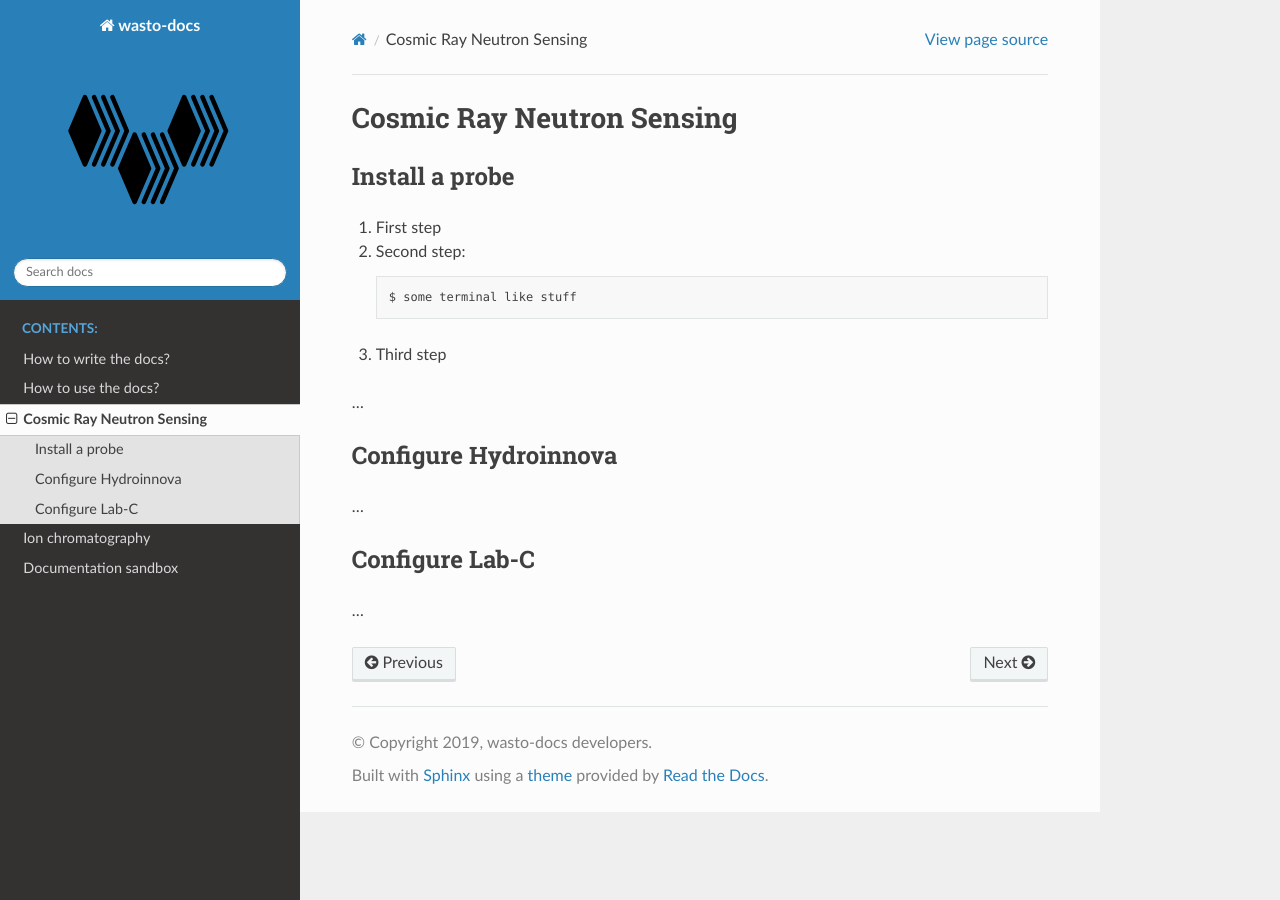
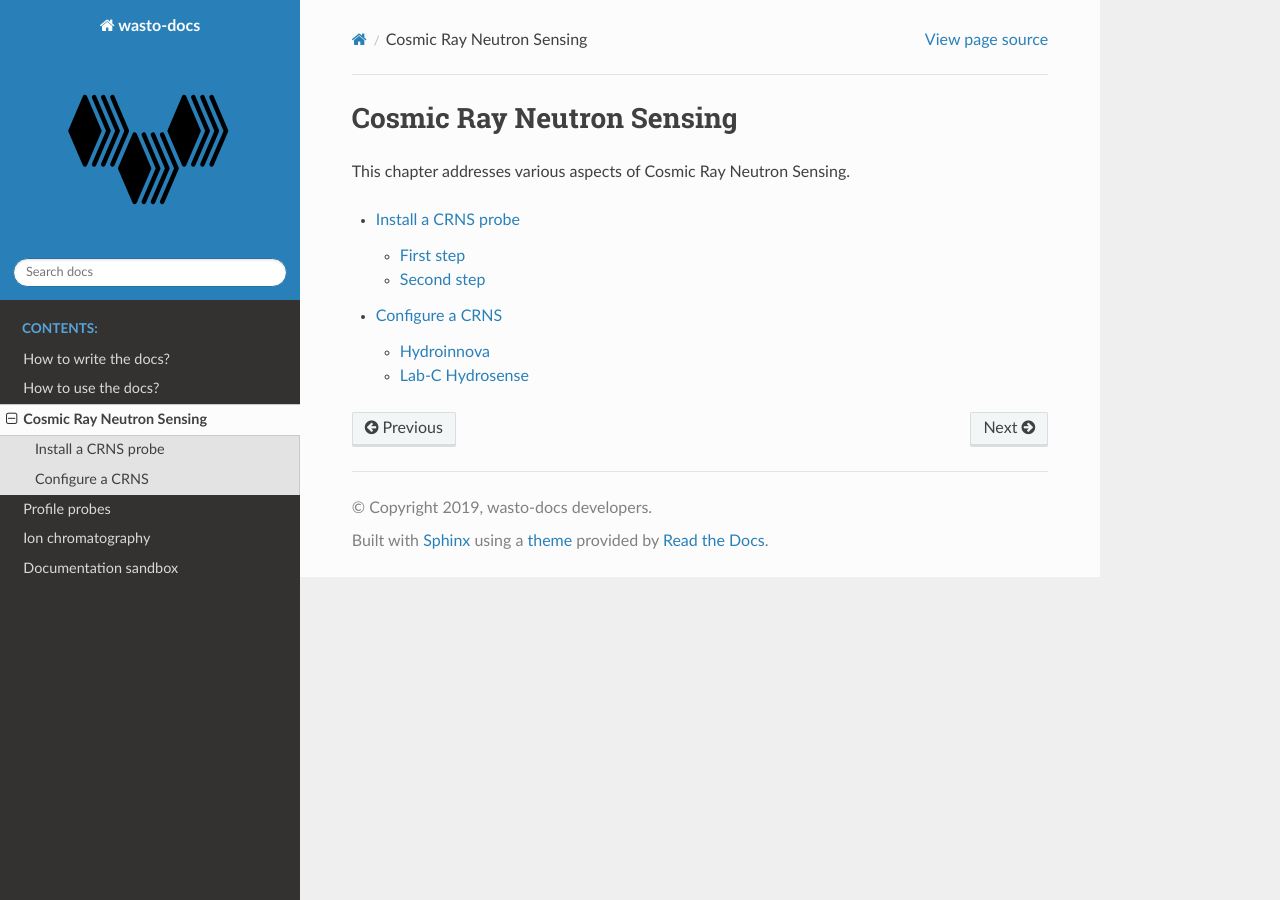
Before and after one commit to heistermann/wasto-docs, a Sphinx documentation site: the page built from docs/source/crns.rst, in a window 1280 px wide. Built offline with Sphinx 7.4.7 and the Read the Docs theme 2.0.0, drawn with Linux system fonts in a browser that asks for light colours.

```diff
--- a/docs/source/chromatography/calibration.rst
+++ b/docs/source/chromatography/calibration.rst
@@ -1,4 +1,4 @@
 Calibration
 ===========
 
-Add some documentation.
+Add some content.
--- a/docs/source/crns.rst
+++ b/docs/source/crns.rst
@@ -1,26 +1,10 @@
 Cosmic Ray Neutron Sensing
 ==========================
 
-Install a probe
----------------
+This chapter addresses various aspects of Cosmic Ray Neutron Sensing.
 
-1. First step
+.. toctree::
+   :maxdepth: 2
 
-2. Second step::
-
-      $ some terminal like stuff
-
-3. Third step
-
-...
-
-
-Configure Hydroinnova
------------------------
-
-...
-
-Configure Lab-C
------------------------
-
-...
+   crns/install
+   crns/configure
--- /dev/null
+++ b/docs/source/crns/configure.rst
@@ -0,0 +1,12 @@
+Configure a CRNS
+================
+
+Hydroinnova
+-----------
+
+Add some content.
+
+Lab-C Hydrosense
+----------------
+
+Add some content.
--- a/docs/source/index.rst
+++ b/docs/source/index.rst
@@ -12,6 +12,7 @@ These pages provide documentation of lab and field procedures.
   writethedocs
   usethedocs
   crns
+  profiles
   chromatography
   sandbox
 
--- /dev/null
+++ b/docs/source/profiles/install.rst
@@ -0,0 +1,4 @@
+Install profile probes
+======================
+
+Add content.
--- /dev/null
+++ b/docs/source/profiles/logger.rst
@@ -0,0 +1,4 @@
+Logging with Arduino
+====================
+
+Add content.
```
Also changed, not shown: docs/source/crns/install.rst (added, +12 -0 lines), docs/source/profiles.rst (added, +10 -0 lines), docs/source/writethedocs.rst (+13 -3 lines).
